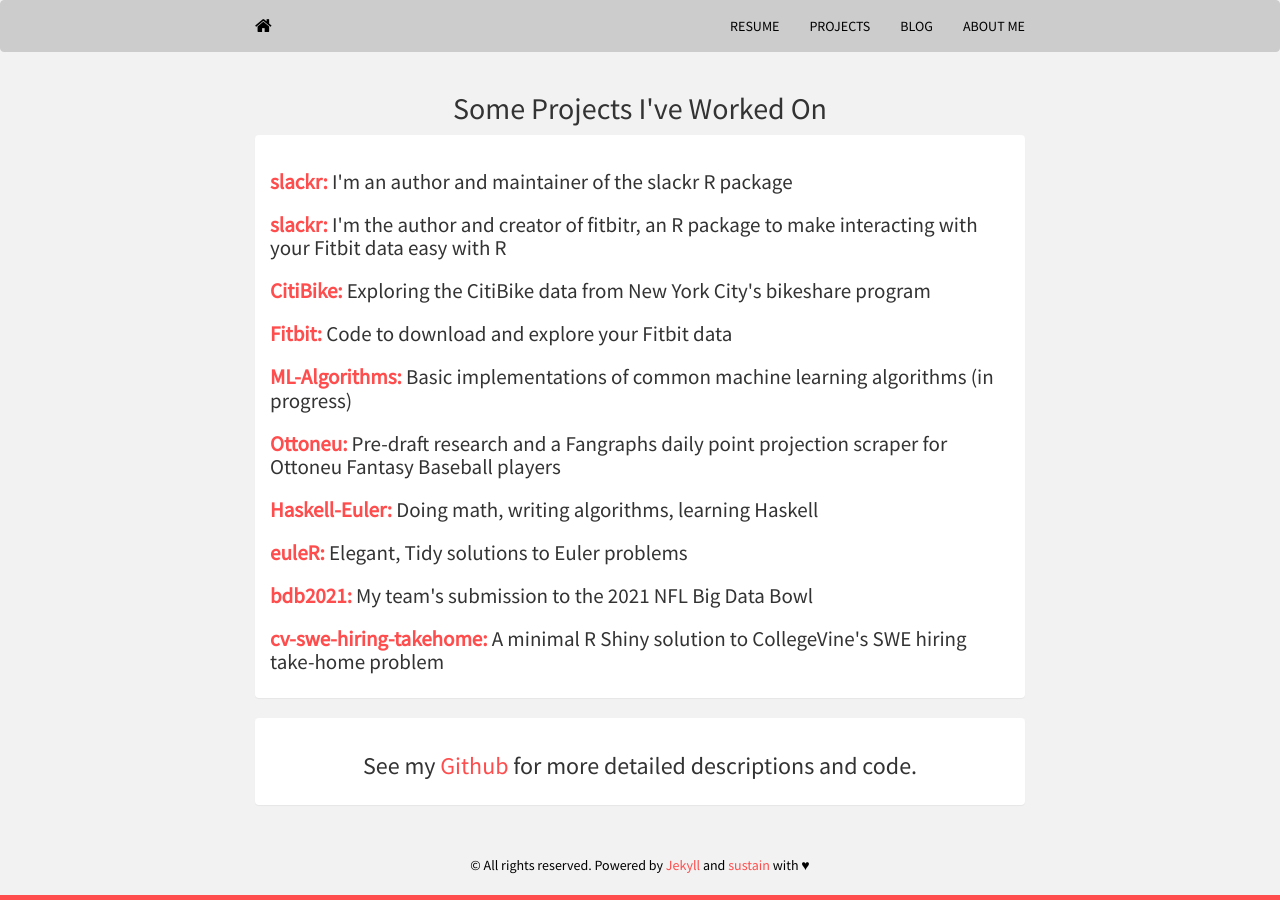
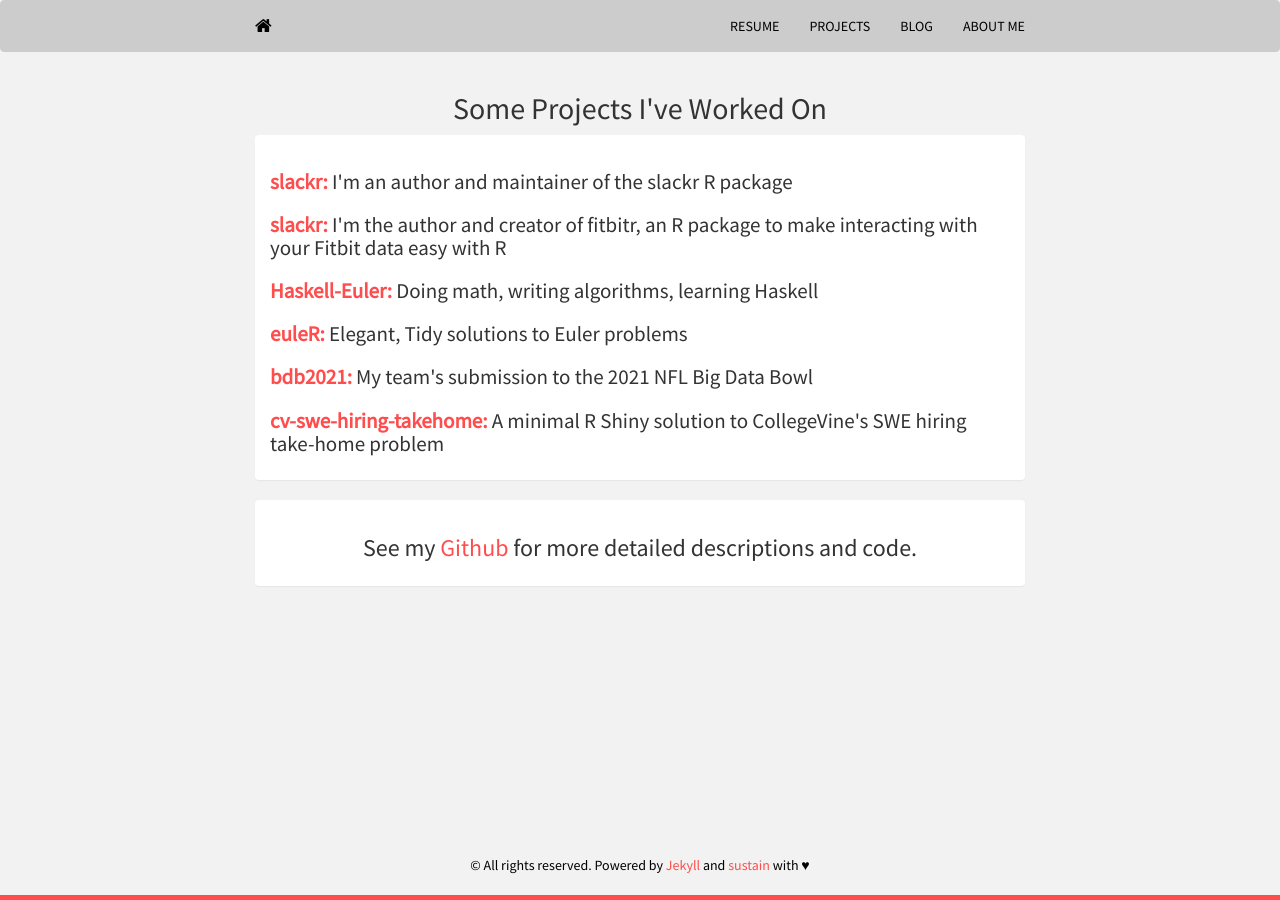
Before and after one commit to mrkaye97/mrkaye97.github.io, a Jekyll site: the page built from projects.html, in a window 1280 px wide. Built offline with Jekyll 4.4.1, drawn with Linux system fonts in a browser that asks for light colours; nearby versions of some CDN libraries.

Commit message:
get rid of old projects

```diff
--- a/projects.html
+++ b/projects.html
@@ -22,10 +22,6 @@
     		<div class="panel-body">
     			<h2 style='font-size:150%; text-align:left;'><b><a href='https://mrkaye97.github.io/slackr/'>slackr:</a></b> I'm an author and maintainer of the slackr R package</h2>
     			<h2 style='font-size:150%; text-align:left;'><b><a href='https://mrkaye97.github.io/fitbitr/'>slackr:</a></b> I'm the author and creator of fitbitr, an R package to make interacting with your Fitbit data easy with R</h2>
-    			<h2 style='font-size:150%; text-align:left;'><b><a href='http://mrkaye97.github.io/CitiBike/'>CitiBike:</a></b> Exploring the CitiBike data from New York City's bikeshare program</h2>
-    			<h2 style='font-size:150%; text-align:left;'><b><a href='https://mrkaye97.github.io/fitbit-data/'>Fitbit:</a></b> Code to download and explore your Fitbit data</h2>
-    			<h2 style='font-size:150%; text-align:left;'><b><a href='https://github.com/mrkaye97/ML-Algorithms'>ML-Algorithms:</a></b> Basic implementations of common machine learning algorithms (in progress)</h2>
-    			<h2 style='font-size:150%; text-align:left;'><b><a href='https://github.com/mrkaye97/Ottoneu'>Ottoneu:</a></b> Pre-draft research and a Fangraphs daily point projection scraper for Ottoneu Fantasy Baseball players</h2>
        		<h2 style='font-size:150%; text-align:left;'><b><a href='https://github.com/mrkaye97/Haskell-Euler'>Haskell-Euler:</a></b> Doing math, writing algorithms, learning Haskell</h2>
        		<h2 style='font-size:150%; text-align:left;'><b><a href='https://mrkaye97.github.io/euleR/'>euleR:</a></b> Elegant, Tidy solutions to Euler problems</h2>
        		<h2 style='font-size:150%; text-align:left;'><b><a href='https://hjmbigdatabowl.github.io/bdb2021/articles/submission.html'>bdb2021:</a></b> My team's submission to the 2021 NFL Big Data Bowl</h2>
```
